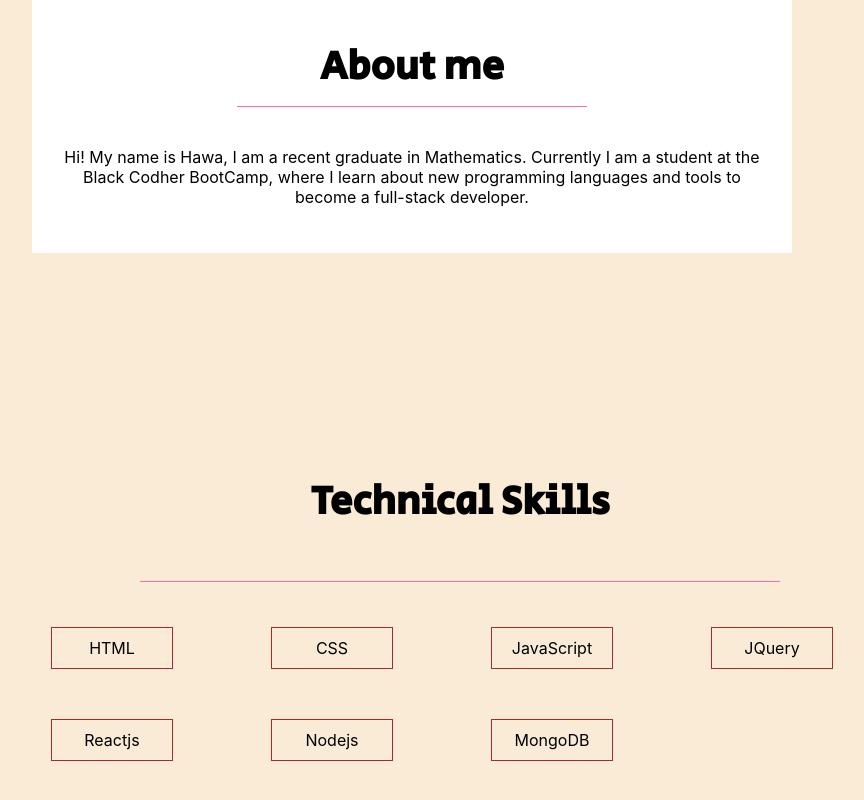
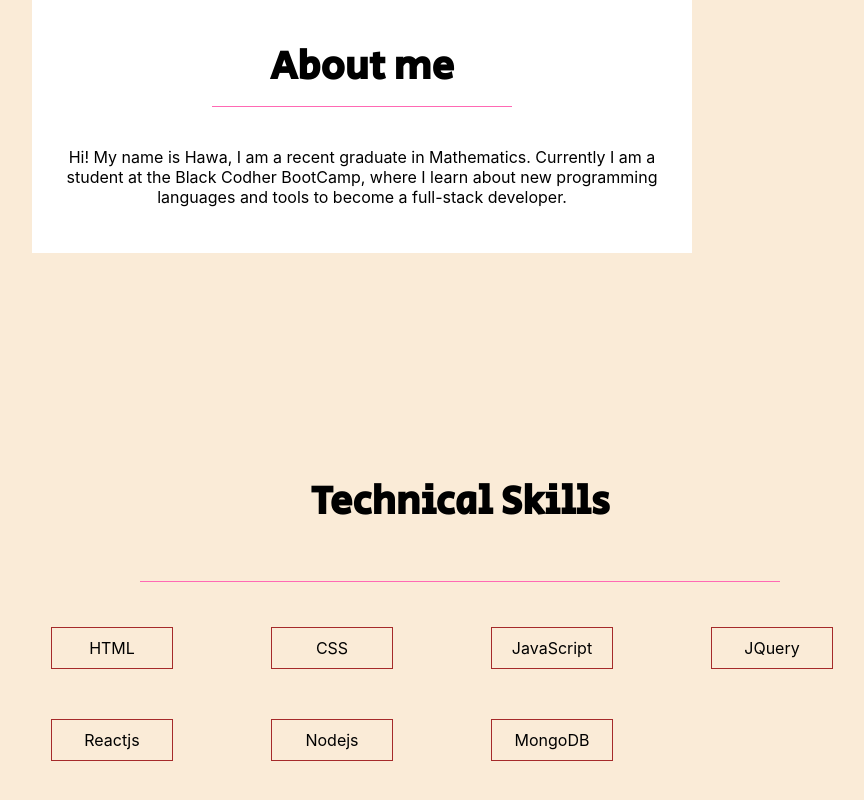
Before and after one commit to hawa-bah/portfolio, a React (Create React App) app: page / in a window 1280 px wide. Shown: the part 1586-2386 px from the top of the page, without its empty margins (180-1044 px from the left). Built offline with nearby package versions, Linux system fonts and the light colour scheme; a web font is replaced by a local one.

Commit message:
changed width text

```diff
--- a/src/pages/HomePage.css
+++ b/src/pages/HomePage.css
@@ -43,6 +43,9 @@ h3 {
   background-color: white;
   height: max-content;
   margin: 20px;
+}
+.intro-item.text > p {
+  max-width: 600px;
 }
 .me {
   height: 200px;
```
